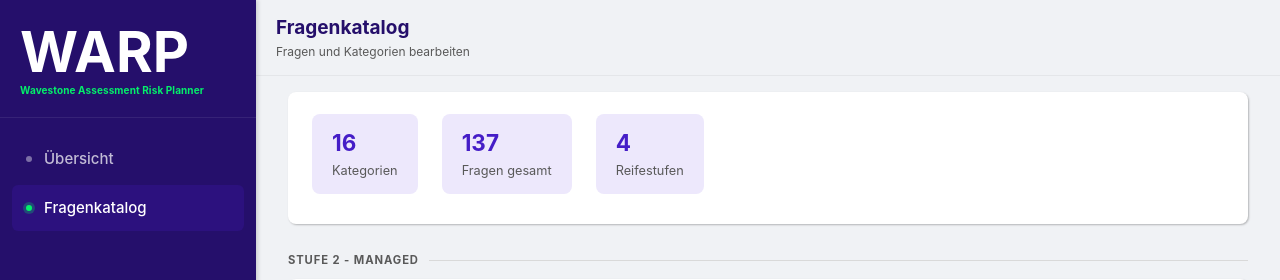
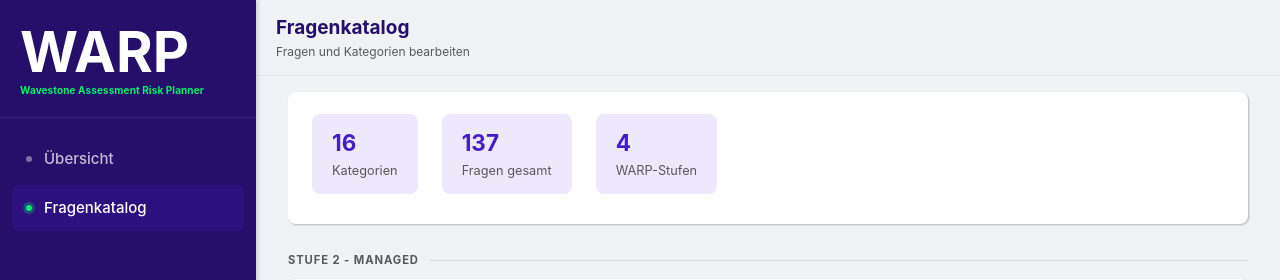
Before and after one commit to Tob1Cont1nued/warp, a Flask app: page /admin/questions in a window 1280 px wide. Shown: the top 280 px of the page. Run offline with Flask 3, Linux system fonts and the light colour scheme; a user stored in the database is signed in; data comes from the database, SQL or seed files in the repository.

Commit message:
refactor: Reifestufen -> WARP-Stufen (Branding)
Co-Authored-By: Claude Sonnet 4.6 <noreply@anthropic.com>

```diff
--- a/app/__init__.py
+++ b/app/__init__.py
@@ -571,7 +571,7 @@ def create_app() -> Flask:
             flash(f"Kategorie-ID '{cat_id}' ist bereits vergeben.", "error")
             return redirect(url_for("admin_questions"))
         if parent not in WARP_LEVEL_ORDER:
-            flash("Ungültige Reifestufe.", "error")
+            flash("Ungültige WARP-Stufe.", "error")
             return redirect(url_for("admin_questions"))
         max_sort = db.session.execute(
             db.select(db.func.max(Category.sort_order))
--- a/app/data/questions.py
+++ b/app/data/questions.py
@@ -2,7 +2,7 @@
 WARP Tool - Fragenkatalog Daten
 
 Struktur:
-  - 4 Reifestufen: Stufe 2 - Managed, Stufe 3 - Defined,
+  - 4 WARP-Stufen: Stufe 2 - Managed, Stufe 3 - Defined,
     Stufe 4 - Measured, Stufe 5 - Optimization
   - Unterkategorien (Process Areas)
 
@@ -955,7 +955,7 @@ ANSWER_OPTIONS = [
     {"id": "nicht",  "label": "Trifft nicht zu",      "score":   0},
 ]
 
-# Reihenfolge der Reifestufen (für Auswertung/Stufenlogik)
+# Reihenfolge der WARP-Stufen (für Auswertung/Stufenlogik)
 WARP_LEVEL_ORDER = [
     "Stufe 2 - Managed",
     "Stufe 3 - Defined",
--- a/app/templates/admin_questions.html
+++ b/app/templates/admin_questions.html
@@ -172,7 +172,7 @@
       </div>
       <div class="aq-stat">
         <strong>{{ levels | length }}</strong>
-        <span>Reifestufen</span>
+        <span>WARP-Stufen</span>
       </div>
     </div>
   </section>
@@ -319,7 +319,7 @@
         <input type="text" name="title" required placeholder="z.B. Testautomatisierung" />
       </div>
       <div class="field">
-        <label>Reifestufe</label>
+        <label>WARP-Stufe</label>
         <select name="parent" required>
           {% for level in levels %}
           <option value="{{ level }}">{{ level }}</option>
```
Also changed, not shown: app/templates/report.html (+5 -5 lines).
